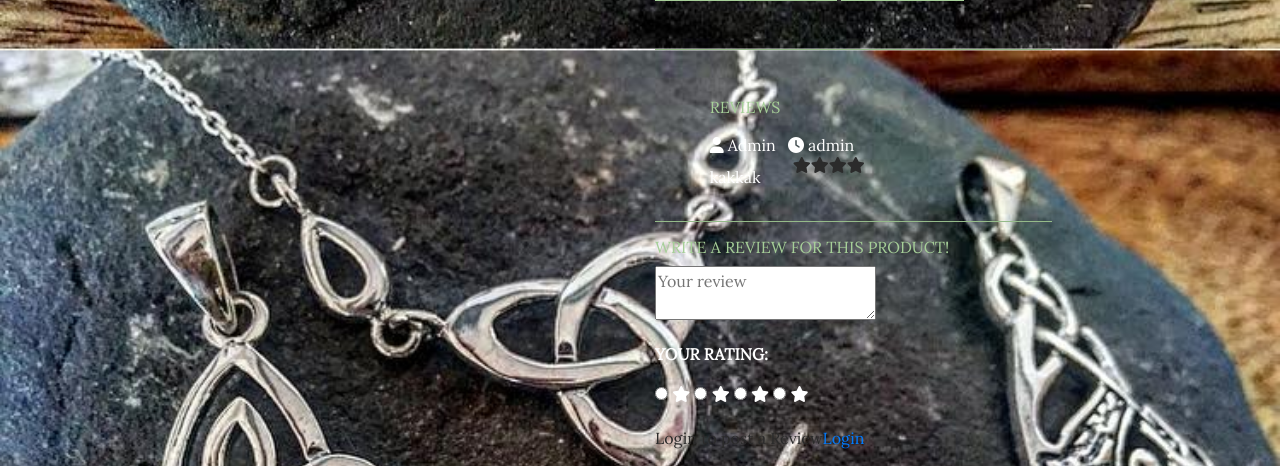
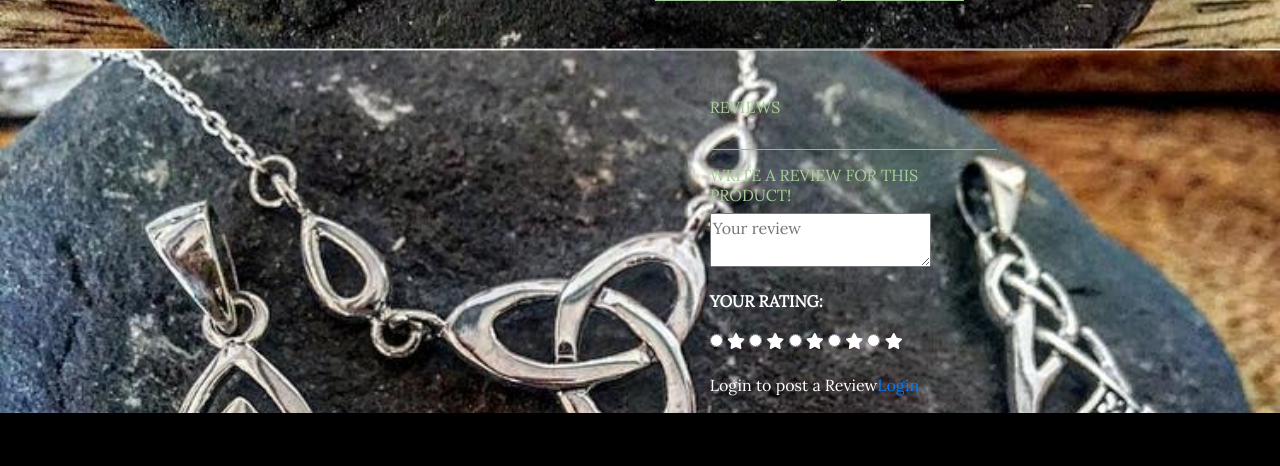
Before and after one commit to komfiGolabi/celtic-blink, a Django app: page /products/2/ in a window 1280 px wide. Shown: the part 890-1356 px from the top of the page. After the commit the page ends 1303 px from the top, so only its background shows below. Run offline with Django 3.2, Linux system fonts and the light colour scheme; data comes from the database, SQL or seed files in the repository; some libraries are stand-ins or nearby versions.

Commit message:
modified review models,admin, views and admin, plus kept building the part of the template

```diff
--- a/products/admin.py
+++ b/products/admin.py
@@ -26,11 +26,11 @@
 
 class ReviewAdmin(admin.ModelAdmin):
     list_display = (
-        'id',
+        'review_id',
         'product',
         'user',
         'rate',
-        'created_at'
+        'created_at',
     )
 
     readonly_fields = ('created_at', )
--- a/products/models.py
+++ b/products/models.py
@@ -33,11 +33,12 @@
 
 
 class Review(models.Model):
+    review_id = models.CharField(max_length=254, null=True, blank=True)
     user = models.ForeignKey(User, models.CASCADE)
     product = models.ForeignKey(Product, models.CASCADE)
-    comment = models.TextField(max_length=150)
+    comment = models.TextField(max_length=250)
     rate = models.IntegerField(default=0)
     created_at = models.DateTimeField(auto_now_add=True)
 
     def __str__(self):
-        return str(self.product)
+        return str(self.review_id)
--- a/products/templates/products/product_single.html
+++ b/products/templates/products/product_single.html
@@ -122,20 +122,23 @@
                     <div class="row">
                         <div class="col-sm-7 mt-2">
                             <div class="review-heading">
-                                <a class="text-capitalize text-white"><i class="fas fa-user mr-1"></i>admin</a>
-                                <a class="ml-2 text-white"><i class="fas fa-clock mr-1"></i>admin</a>
-                                <i class="fas fa-star" style="float: right;"></i>
+                                {% for review in reviews %}
+                                <a class="text-capitalize text-white"><i class="fas fa-user mr-1"></i>{{review.user.username}}</a>
+                                <a class="ml-2 text-white"><i class="fas fa-clock mr-1"></i>{{review.created_at}}</a>
+                                <i class="fas fa-star checked" style="float: right;"></i>
+                                <i class="fas fa-star checked" style="float: right;"></i>
                                 <i class="fas fa-star checked" style="float: right;"></i>
                                 <i class="fas fa-star checked" style="float: right;"></i>
                                 <i class="fas fa-star checked" style="float: right;"></i>
                             </div>
                             <div class="review-body mt-2">
                                 <p class="text-white">
-                                    kakkak
+                                    {{review.comment}}
                                 </p>
                             </div>
 
                         </div>
+                        {% endfor %}
                     </div>
 
                 </div>
@@ -145,7 +148,7 @@
                 <h6 class="logo-font" method="GET" actions="/review">Write a review for this product!</h6>
                 <form class="review-form">
                     {% for prod in products %}
-                    <input type="hidden" name="prod_id" id="prod_id" value="{{prod.id}}"/>
+                    <input type="hidden" name="product_id" id="product_id" value="{{product.product_id}}"/>
                     {% endfor %}
                             <div class="form-group">
                                 <textarea class="input" type="text" name="comment" placeholder="Your review"></textarea>
@@ -160,6 +163,8 @@
                                         <label for="star-4" class="fas fa-star"></label>
                                         <input type="radio" id="star-3" name="rate" value="3"/>
                                         <label for="star-3" class="fas fa-star"></label>
+                                        <input type="radio" id="star-2" name="rate" value="2"/>
+                                        <label for="star-1" class="fas fa-star"></label>
                                         <input type="radio" id="star-1" name="rate" value="1"/>
                                         <label for="star-1" class="fas fa-star"></label>
                                     </div>
@@ -169,7 +174,7 @@
                         {% if user.is_authenticated %}
                         <button class="btn shop-now-button btn-md m-0" type="submit">Post</button>
                         {% else %}
-                         <p>Login to post a Review<a href="(% url login% )">Login</a></p>
+                         <p class ="text-white">Login to post a Review<a href="(% url login% )">Login</a></p>
                         {% endif %}
                 </form>
 
--- a/products/urls.py
+++ b/products/urls.py
@@ -8,5 +8,5 @@
     path('add/', views.add_product, name='add_product'),
     path('edit/<int:product_id>/', views.edit_product, name='edit_product'),
     path('delete/<int:product_id>/', views.delete_product, name='delete_product'),
-    # path('reviews/', views.add_review, name='add_review'),
+    path('review/', views.add_review, name='add_review'),
 ]
--- a/products/views.py
+++ b/products/views.py
@@ -4,7 +4,7 @@
 from django.db.models import Q
 from django.db.models.functions import Lower
 
-from .models import Product, Category
+from .models import Product, Category, Review
 from .forms import ProductForm
 
 
@@ -69,9 +69,12 @@
     """ view showing  individual product """
 
     product = get_object_or_404(Product, pk=product_id)
+    productreview = get_object_or_404(Product, pk=product_id)
+    review = Review.objects.filter(product=productreview)
 
     context = {
         'product': product,
+        'review': review,
     }
 
     return render(request, 'products/product_single.html', context)
@@ -144,3 +147,16 @@
     product.delete()
     messages.success(request, 'Product deleted!')
     return redirect(reverse('products'))
+
+
+@login_required
+def add_review(request, product_id):
+    if request.method == "GET":
+        product_id = request.GET('product_id')
+        product = Product.objects.get(product_id=product_id)
+        comment = request.GET.get('comment')
+        rate = request.GET.get('rate')
+        user = request.user
+        Review(user=user, product=product, comment=comment, rate=rate).save()
+
+        return redirect('product_single', args=[product.id])
```
Also changed, not shown: products/migrations/0005_auto_20220222_1536.py (added), products/migrations/0006_rename_review_id_review_review_title.py (added), products/migrations/0007_rename_review_title_review_review_id.py (added).
